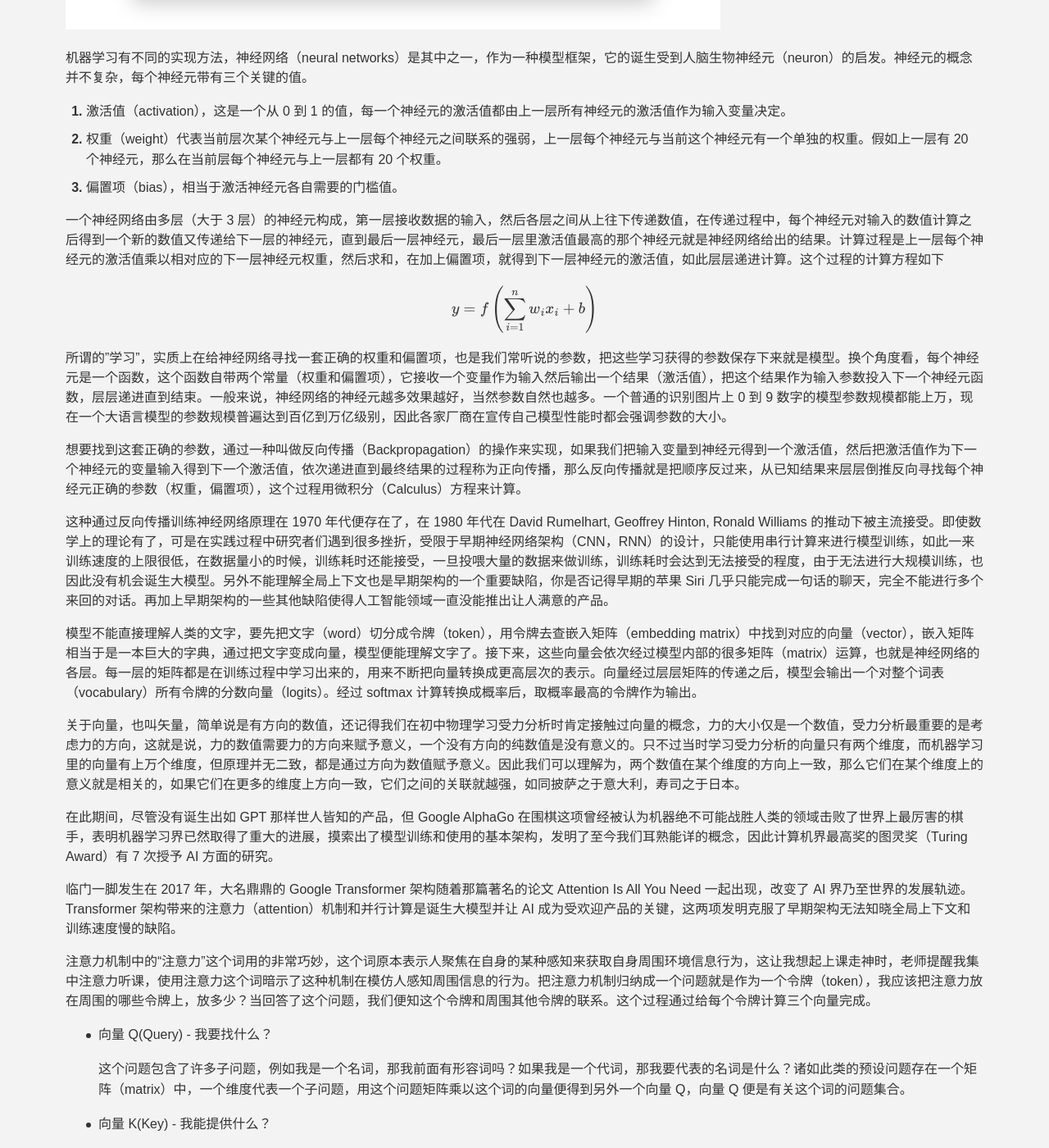
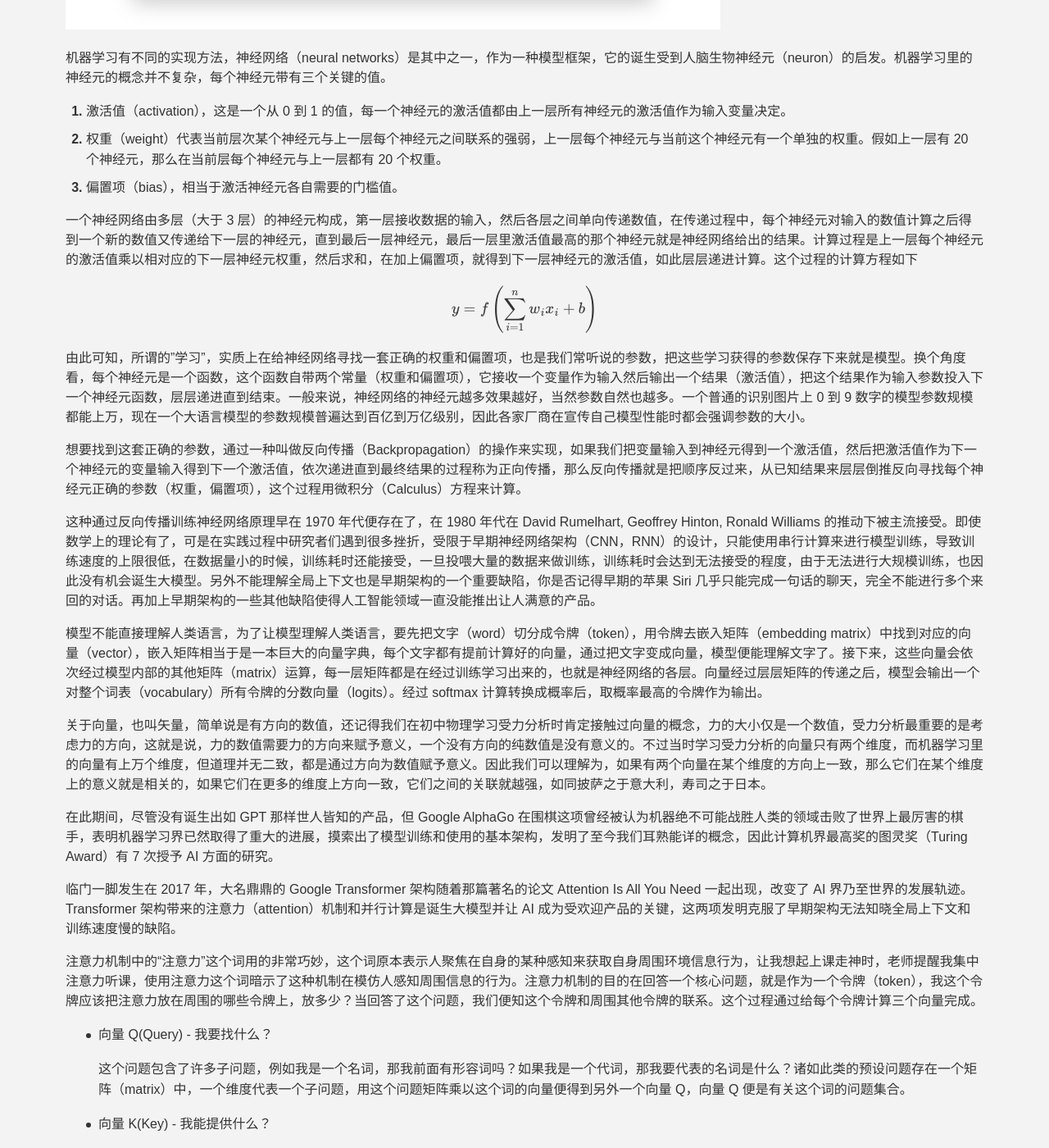
Before and after one commit to sschengyf/my-website, a Jekyll site: the page built from app/_posts/2025-12-02-why-has-not-ai-replaced-us.md, in a window 1280 px wide and 1400 px high, scrolled down 2432 px. Shown: the whole window at 82% size. Built offline with Jekyll 4.4.1, drawn with Linux system fonts in a browser that asks for light colours; some web fonts are replaced.

Commit message:
fix: some tweaks

```diff
--- a/app/_posts/2025-12-02-why-has-not-ai-replaced-us.md
+++ b/app/_posts/2025-12-02-why-has-not-ai-replaced-us.md
@@ -35,33 +35,33 @@ math: true
 
 ![Neural Network](/assets/imgs/neural-network.png)
 
-机器学习有不同的实现方法，神经网络（neural networks）是其中之一，作为一种模型框架，它的诞生受到人脑生物神经元（neuron）的启发。神经元的概念并不复杂，每个神经元带有三个关键的值。
+机器学习有不同的实现方法，神经网络（neural networks）是其中之一，作为一种模型框架，它的诞生受到人脑生物神经元（neuron）的启发。机器学习里的神经元的概念并不复杂，每个神经元带有三个关键的值。
 
 1. 激活值（activation），这是一个从 0 到 1 的值，每一个神经元的激活值都由上一层所有神经元的激活值作为输入变量决定。
 2. 权重（weight）代表当前层次某个神经元与上一层每个神经元之间联系的强弱，上一层每个神经元与当前这个神经元有一个单独的权重。假如上一层有 20 个神经元，那么在当前层每个神经元与上一层都有 20 个权重。
 3. 偏置项（bias），相当于激活神经元各自需要的门槛值。
 
-一个神经网络由多层（大于 3 层）的神经元构成，第一层接收数据的输入，然后各层之间从上往下传递数值，在传递过程中，每个神经元对输入的数值计算之后得到一个新的数值又传递给下一层的神经元，直到最后一层神经元，最后一层里激活值最高的那个神经元就是神经网络给出的结果。计算过程是上一层每个神经元的激活值乘以相对应的下一层神经元权重，然后求和，在加上偏置项，就得到下一层神经元的激活值，如此层层递进计算。这个过程的计算方程如下
+一个神经网络由多层（大于 3 层）的神经元构成，第一层接收数据的输入，然后各层之间单向传递数值，在传递过程中，每个神经元对输入的数值计算之后得到一个新的数值又传递给下一层的神经元，直到最后一层神经元，最后一层里激活值最高的那个神经元就是神经网络给出的结果。计算过程是上一层每个神经元的激活值乘以相对应的下一层神经元权重，然后求和，在加上偏置项，就得到下一层神经元的激活值，如此层层递进计算。这个过程的计算方程如下
 
 $$
 y = f\left(\sum_{i=1}^{n} w_i x_i + b\right)
 $$
 
-所谓的"学习"，实质上在给神经网络寻找一套正确的权重和偏置项，也是我们常听说的参数，把这些学习获得的参数保存下来就是模型。换个角度看，每个神经元是一个函数，这个函数自带两个常量（权重和偏置项），它接收一个变量作为输入然后输出一个结果（激活值），把这个结果作为输入参数投入下一个神经元函数，层层递进直到结束。一般来说，神经网络的神经元越多效果越好，当然参数自然也越多。一个普通的识别图片上 0 到 9 数字的模型参数规模都能上万，现在一个大语言模型的参数规模普遍达到百亿到万亿级别，因此各家厂商在宣传自己模型性能时都会强调参数的大小。
+由此可知，所谓的"学习"，实质上在给神经网络寻找一套正确的权重和偏置项，也是我们常听说的参数，把这些学习获得的参数保存下来就是模型。换个角度看，每个神经元是一个函数，这个函数自带两个常量（权重和偏置项），它接收一个变量作为输入然后输出一个结果（激活值），把这个结果作为输入参数投入下一个神经元函数，层层递进直到结束。一般来说，神经网络的神经元越多效果越好，当然参数自然也越多。一个普通的识别图片上 0 到 9 数字的模型参数规模都能上万，现在一个大语言模型的参数规模普遍达到百亿到万亿级别，因此各家厂商在宣传自己模型性能时都会强调参数的大小。
 
-想要找到这套正确的参数，通过一种叫做反向传播（Backpropagation）的操作来实现，如果我们把输入变量到神经元得到一个激活值，然后把激活值作为下一个神经元的变量输入得到下一个激活值，依次递进直到最终结果的过程称为正向传播，那么反向传播就是把顺序反过来，从已知结果来层层倒推反向寻找每个神经元正确的参数（权重，偏置项），这个过程用微积分（Calculus）方程来计算。
+想要找到这套正确的参数，通过一种叫做反向传播（Backpropagation）的操作来实现，如果我们把变量输入到神经元得到一个激活值，然后把激活值作为下一个神经元的变量输入得到下一个激活值，依次递进直到最终结果的过程称为正向传播，那么反向传播就是把顺序反过来，从已知结果来层层倒推反向寻找每个神经元正确的参数（权重，偏置项），这个过程用微积分（Calculus）方程来计算。
 
-这种通过反向传播训练神经网络原理在 1970 年代便存在了，在 1980 年代在 David Rumelhart, Geoffrey Hinton, Ronald Williams 的推动下被主流接受。即使数学上的理论有了，可是在实践过程中研究者们遇到很多挫折，受限于早期神经网络架构（CNN，RNN）的设计，只能使用串行计算来进行模型训练，如此一来训练速度的上限很低，在数据量小的时候，训练耗时还能接受，一旦投喂大量的数据来做训练，训练耗时会达到无法接受的程度，由于无法进行大规模训练，也因此没有机会诞生大模型。另外不能理解全局上下文也是早期架构的一个重要缺陷，你是否记得早期的苹果 Siri 几乎只能完成一句话的聊天，完全不能进行多个来回的对话。再加上早期架构的一些其他缺陷使得人工智能领域一直没能推出让人满意的产品。
+这种通过反向传播训练神经网络原理早在 1970 年代便存在了，在 1980 年代在 David Rumelhart, Geoffrey Hinton, Ronald Williams 的推动下被主流接受。即使数学上的理论有了，可是在实践过程中研究者们遇到很多挫折，受限于早期神经网络架构（CNN，RNN）的设计，只能使用串行计算来进行模型训练，导致训练速度的上限很低，在数据量小的时候，训练耗时还能接受，一旦投喂大量的数据来做训练，训练耗时会达到无法接受的程度，由于无法进行大规模训练，也因此没有机会诞生大模型。另外不能理解全局上下文也是早期架构的一个重要缺陷，你是否记得早期的苹果 Siri 几乎只能完成一句话的聊天，完全不能进行多个来回的对话。再加上早期架构的一些其他缺陷使得人工智能领域一直没能推出让人满意的产品。
 
-模型不能直接理解人类的文字，要先把文字（word）切分成令牌（token），用令牌去查嵌入矩阵（embedding matrix）中找到对应的向量（vector），嵌入矩阵相当于是一本巨大的字典，通过把文字变成向量，模型便能理解文字了。接下来，这些向量会依次经过模型内部的很多矩阵（matrix）运算，也就是神经网络的各层。每一层的矩阵都是在训练过程中学习出来的，用来不断把向量转换成更高层次的表示。向量经过层层矩阵的传递之后，模型会输出一个对整个词表（vocabulary）所有令牌的分数向量（logits）。经过 softmax 计算转换成概率后，取概率最高的令牌作为输出。
+模型不能直接理解人类语言，为了让模型理解人类语言，要先把文字（word）切分成令牌（token），用令牌去嵌入矩阵（embedding matrix）中找到对应的向量（vector），嵌入矩阵相当于是一本巨大的向量字典，每个文字都有提前计算好的向量，通过把文字变成向量，模型便能理解文字了。接下来，这些向量会依次经过模型内部的其他矩阵（matrix）运算，每一层矩阵都是在经过训练学习出来的，也就是神经网络的各层。向量经过层层矩阵的传递之后，模型会输出一个对整个词表（vocabulary）所有令牌的分数向量（logits）。经过 softmax 计算转换成概率后，取概率最高的令牌作为输出。
 
-关于向量，也叫矢量，简单说是有方向的数值，还记得我们在初中物理学习受力分析时肯定接触过向量的概念，力的大小仅是一个数值，受力分析最重要的是考虑力的方向，这就是说，力的数值需要力的方向来赋予意义，一个没有方向的纯数值是没有意义的。只不过当时学习受力分析的向量只有两个维度，而机器学习里的向量有上万个维度，但原理并无二致，都是通过方向为数值赋予意义。因此我们可以理解为，两个数值在某个维度的方向上一致，那么它们在某个维度上的意义就是相关的，如果它们在更多的维度上方向一致，它们之间的关联就越强，如同披萨之于意大利，寿司之于日本。
+关于向量，也叫矢量，简单说是有方向的数值，还记得我们在初中物理学习受力分析时肯定接触过向量的概念，力的大小仅是一个数值，受力分析最重要的是考虑力的方向，这就是说，力的数值需要力的方向来赋予意义，一个没有方向的纯数值是没有意义的。不过当时学习受力分析的向量只有两个维度，而机器学习里的向量有上万个维度，但道理并无二致，都是通过方向为数值赋予意义。因此我们可以理解为，如果有两个向量在某个维度的方向上一致，那么它们在某个维度上的意义就是相关的，如果它们在更多的维度上方向一致，它们之间的关联就越强，如同披萨之于意大利，寿司之于日本。
 
 在此期间，尽管没有诞生出如 GPT 那样世人皆知的产品，但 Google AlphaGo 在围棋这项曾经被认为机器绝不可能战胜人类的领域击败了世界上最厉害的棋手，表明机器学习界已然取得了重大的进展，摸索出了模型训练和使用的基本架构，发明了至今我们耳熟能详的概念，因此计算机界最高奖的图灵奖（Turing Award）有 7 次授予 AI 方面的研究。
 
 临门一脚发生在 2017 年，大名鼎鼎的 Google Transformer 架构随着那篇著名的论文 [Attention Is All You Need](https://arxiv.org/abs/1706.03762) 一起出现，改变了 AI 界乃至世界的发展轨迹。Transformer 架构带来的注意力（attention）机制和并行计算是诞生大模型并让 AI 成为受欢迎产品的关键，这两项发明克服了早期架构无法知晓全局上下文和训练速度慢的缺陷。
 
-注意力机制中的“注意力”这个词用的非常巧妙，这个词原本表示人聚焦在自身的某种感知来获取自身周围环境信息行为，这让我想起上课走神时，老师提醒我集中注意力听课，使用注意力这个词暗示了这种机制在模仿人感知周围信息的行为。把注意力机制归纳成一个问题就是作为一个令牌（token），我应该把注意力放在周围的哪些令牌上，放多少？当回答了这个问题，我们便知这个令牌和周围其他令牌的联系。这个过程通过给每个令牌计算三个向量完成。
+注意力机制中的“注意力”这个词用的非常巧妙，这个词原本表示人聚焦在自身的某种感知来获取自身周围环境信息行为，让我想起上课走神时，老师提醒我集中注意力听课，使用注意力这个词暗示了这种机制在模仿人感知周围信息的行为。注意力机制的目的在回答一个核心问题，就是作为一个令牌（token），我这个令牌应该把注意力放在周围的哪些令牌上，放多少？当回答了这个问题，我们便知这个令牌和周围其他令牌的联系。这个过程通过给每个令牌计算三个向量完成。
 
 - 向量 Q(Query) - 我要找什么？
 
```
